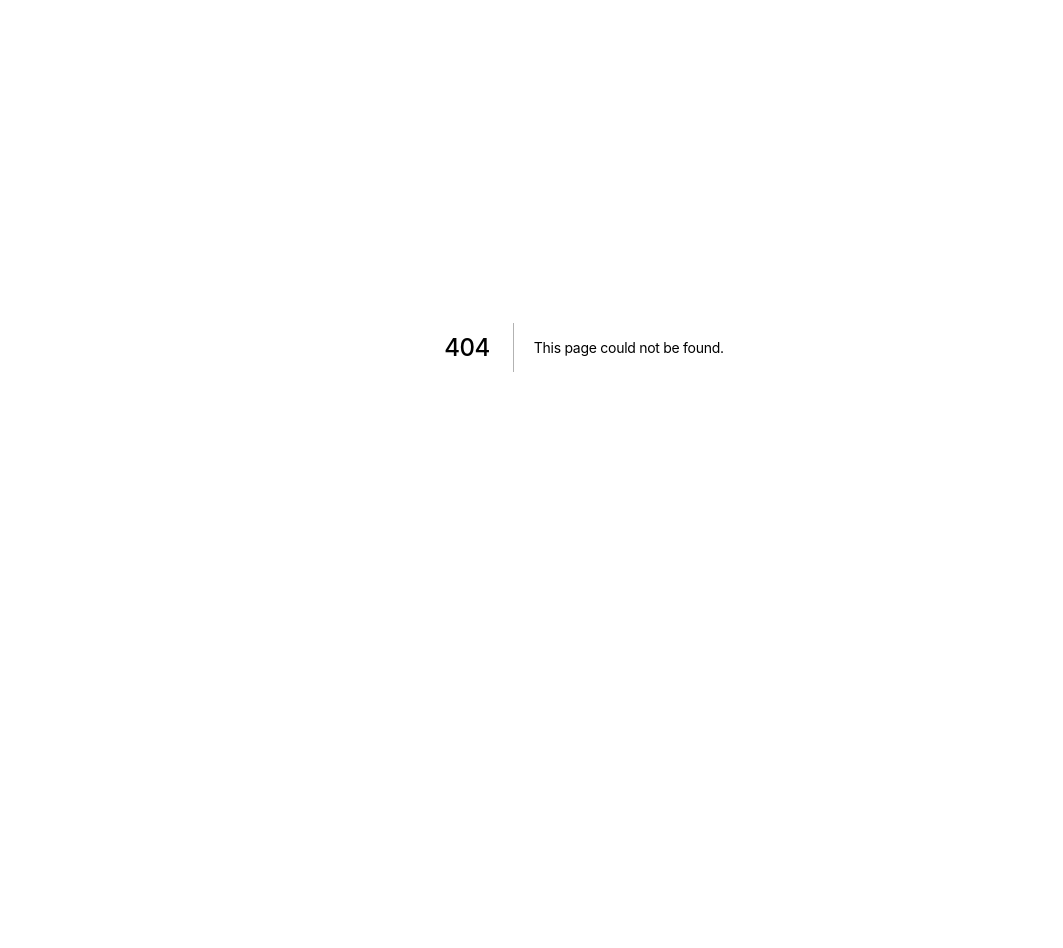
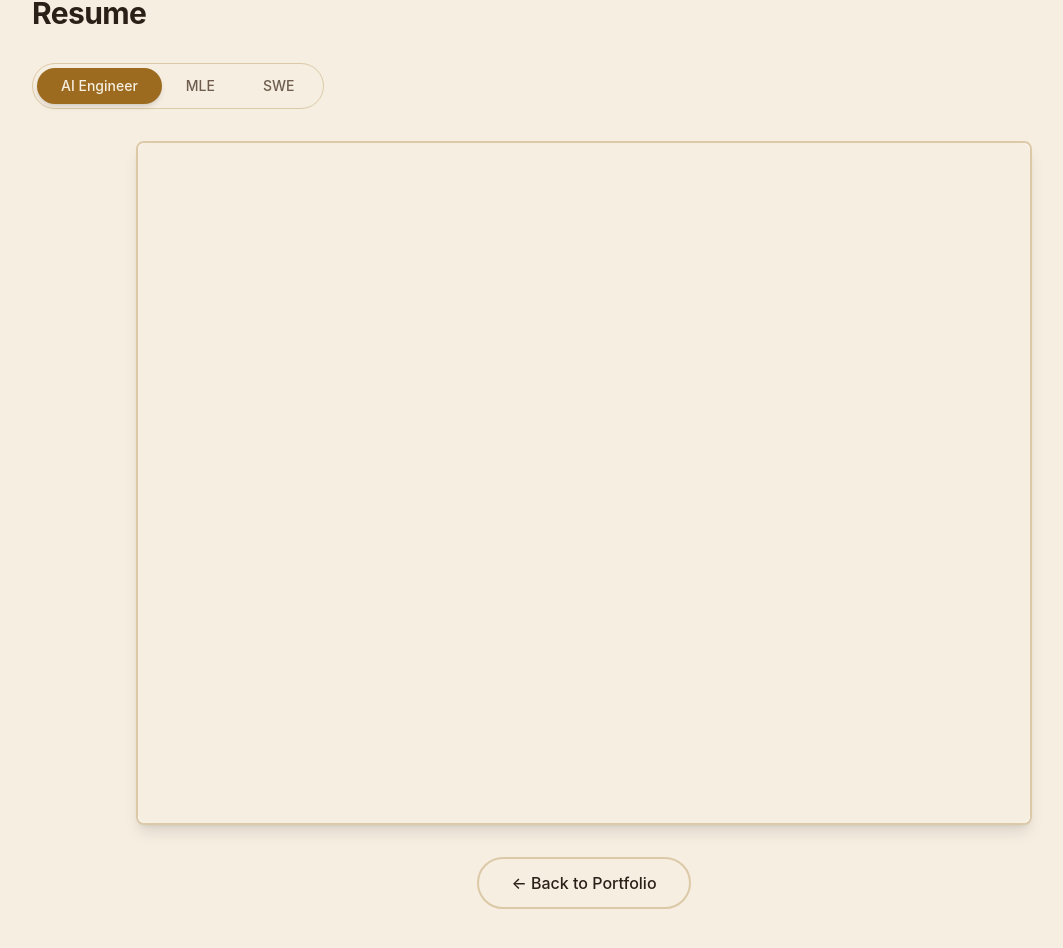
Before and after one commit to Ibtesam-Hussain/portfolio, a Next.js app: page /resume in a window 1280 px wide. Before the commit this address had no page. Shown: the part 118-1066 px from the top of the page, without its empty margins (56-1119 px from the left). Before the commit the page ends 865 px from the top, so only its background shows below. Built offline with nearby package versions, Linux system fonts and the light colour scheme.

Commit message:
Added: resume feat

```diff
--- /dev/null
+++ b/app/resume/page.tsx
@@ -0,0 +1,69 @@
+'use client';
+
+import { useState } from 'react';
+
+type ResumeType = 'ai' | 'mle' | 'swe';
+
+const RESUMES = [
+  { id: 'ai' as ResumeType, label: 'AI Engineer', file: '/Ibtesam Hussain AI Engineer Resume.pdf' },
+  { id: 'mle' as ResumeType, label: 'MLE', file: '/Ibtesam Hussain MLE Resume.pdf' },
+  { id: 'swe' as ResumeType, label: 'SWE', file: '/Ibtesam Hussain SWE Resume.pdf' },
+];
+
+export default function ResumePage() {
+  const [currentResume, setCurrentResume] = useState<ResumeType>('ai');
+
+  const selectedResume = RESUMES.find(r => r.id === currentResume);
+
+  return (
+    <main className="min-h-screen bg-paper text-ink">
+      <div className="mx-auto max-w-6xl px-6 py-12">
+        {/* Header */}
+        <div className="mb-8 flex items-center justify-between">
+          <h1 className="text-3xl font-bold text-ink">Resume</h1>
+        </div>
+
+        {/* Resume Toggle */}
+        <div className="mb-8 inline-flex rounded-full border border-line bg-paper p-1">
+          {RESUMES.map((resume) => (
+            <button
+              key={resume.id}
+              onClick={() => setCurrentResume(resume.id)}
+              className={`rounded-full px-6 py-2 text-sm font-medium transition-all duration-200  cursor-pointer ${
+                currentResume === resume.id
+                  ? 'bg-signal text-paper shadow-md'
+                  : 'text-ink-soft hover:text-ink'
+              }`}
+            >
+              {resume.label}
+            </button>
+          ))}
+        </div>
+
+        {/* PDF Viewer */}
+        <div className="flex justify-center">
+          <div className="w-full max-w-4xl rounded-lg border-2 border-line bg-white shadow-lg transition-all duration-300">
+            {selectedResume && (
+              <iframe
+                key={selectedResume.id}
+                src={selectedResume.file}
+                className="h-[85vh] w-full rounded-lg"
+                title={`${selectedResume.label} Resume`}
+              />
+            )}
+          </div>
+        </div>
+
+        {/* Back to Portfolio Button */}
+        <div className="mt-8 flex justify-center">
+          <a
+            href="/"
+            className="rounded-full border-2 border-line bg-paper px-8 py-3 font-medium text-ink transition-all duration-200 hover:border-signal hover:text-signal cursor-pointer"
+          >
+            ← Back to Portfolio
+          </a>
+        </div>
+      </div>
+    </main>
+  );
+}
```
